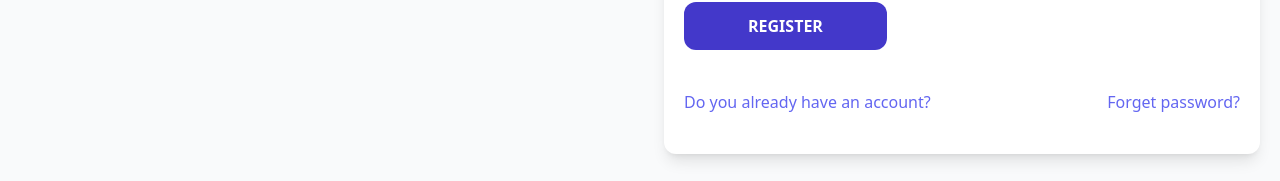
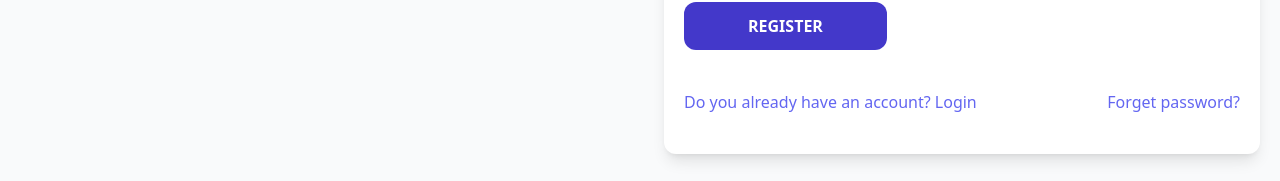
Before and after one commit to CarlosGal19/MERN-Project-VPM, a React (Vite) app in the folder frontend/: page /register in a window 1280 px wide. Shown: the part 642-823 px from the top of the page. Built offline with nearby package versions, Linux system fonts and the light colour scheme.

Commit message:
style: change text of link to login

```diff
--- a/frontend/src/pages/Register.jsx
+++ b/frontend/src/pages/Register.jsx
@@ -29,7 +29,7 @@ const Register = () => {
                 <nav className='mt-10'>
                     <ul className="lg:flex lg:justify-between mt-5 text-center">
                         <li>
-                        <Link to="/" className="text-indigo-500 hover:text-indigo-900">Do you already have an account?</Link>
+                        <Link to="/" className="text-indigo-500 hover:text-indigo-900">Do you already have an account? Login</Link>
                         </li>
                         <li>
                         <Link to="/forget-password" className="text-indigo-500 hover:text-indigo-900">Forget password?</Link>
```
